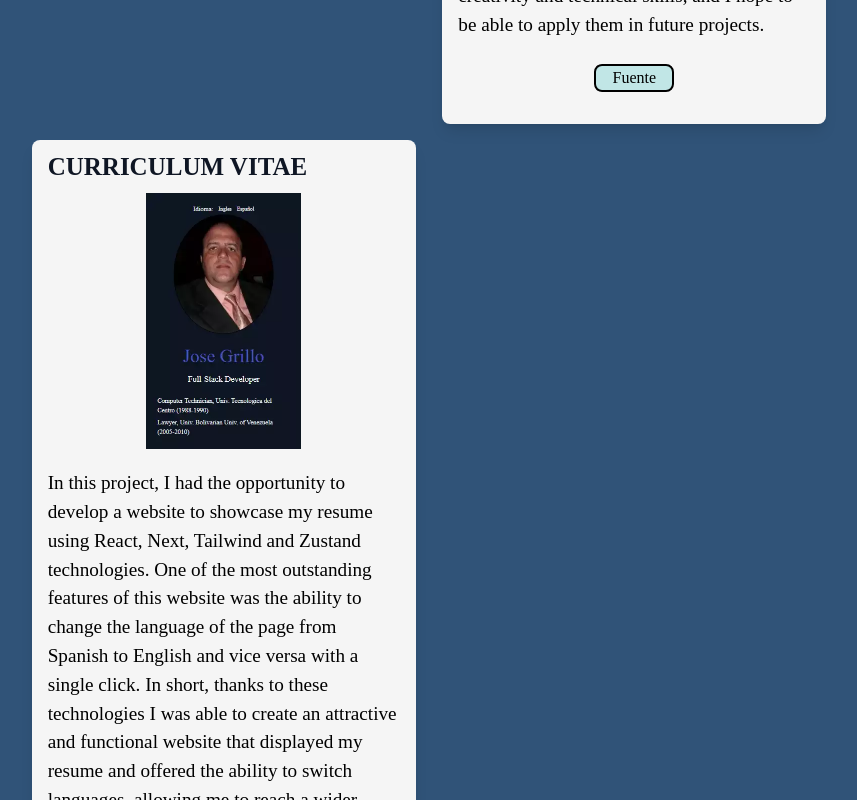
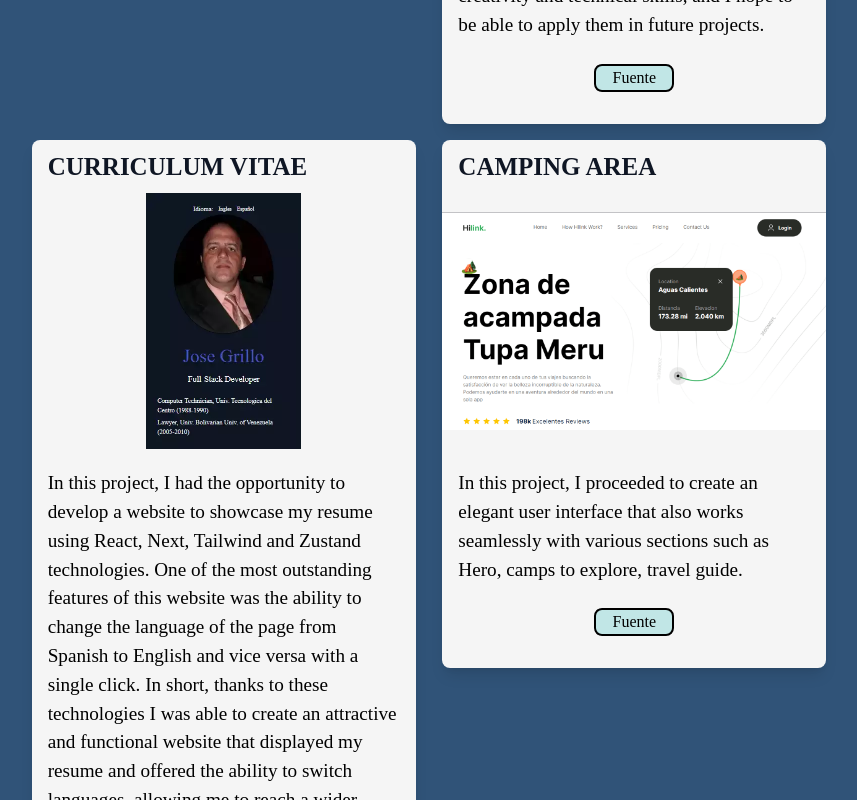
Before and after one commit to JoseGrillo/curriculum, a Next.js app: page / in a window 1280 px wide. Shown: the part 3260-4060 px from the top of the page, without its empty margins (419-1276 px from the left). Built offline with nearby package versions, Linux system fonts and the light colour scheme.

Commit message:
Añadi la seccion de zona de acampada

```diff
--- a/public/locale/en.js
+++ b/public/locale/en.js
@@ -135,6 +135,16 @@ export default {
         fuente: "",
         activo: false,
       },
+      ,
+      {
+        id: 'world-7',
+        imgUrl: '/images/Hilink.png',
+        title: 'Camping area',
+        descripcion: "In this project, I proceeded to create an elegant user interface that also works seamlessly with various sections such as Hero, camps to explore, travel guide. ",
+        codigo: "",
+        fuente: "https://hilink-ten.vercel.app/",
+        activo: false,
+      },
     ],
 
   },
--- a/public/locale/es.js
+++ b/public/locale/es.js
@@ -133,6 +133,15 @@ export default {
         fuente: "",
         activo: false,
       },
+      {
+        id: 'world-7',
+        imgUrl: '/images/Hilink.png',
+        title: 'Zona de acampada',
+        descripcion: "En este proyecto, procedi a la creación de una interfaz de usuario elegante que también funciona a la perfección con varias secciones como Heroe, campamentos a explorar, guia de viajes. ",
+        codigo: "",
+        fuente: "https://hilink-ten.vercel.app/",
+        activo: false,
+      },
     ],
 
   },
```
Also changed, not shown: public/images/Hilink.png (added).
